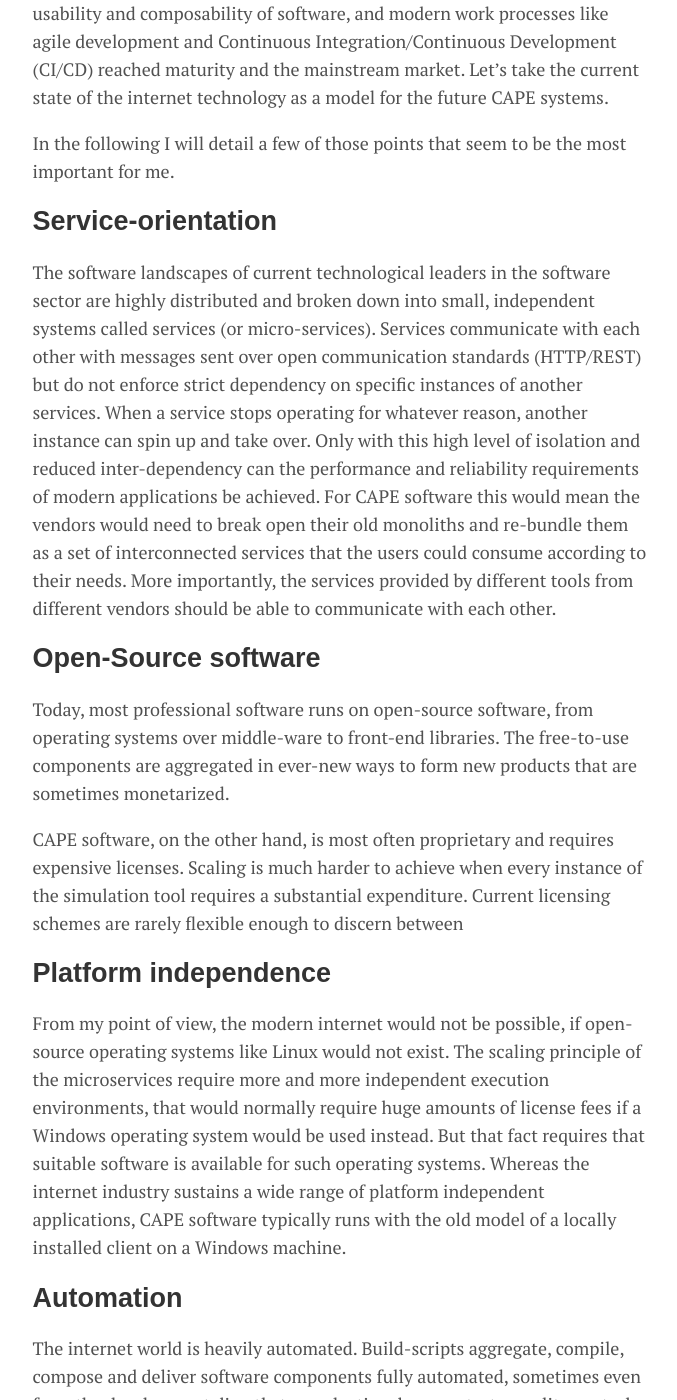
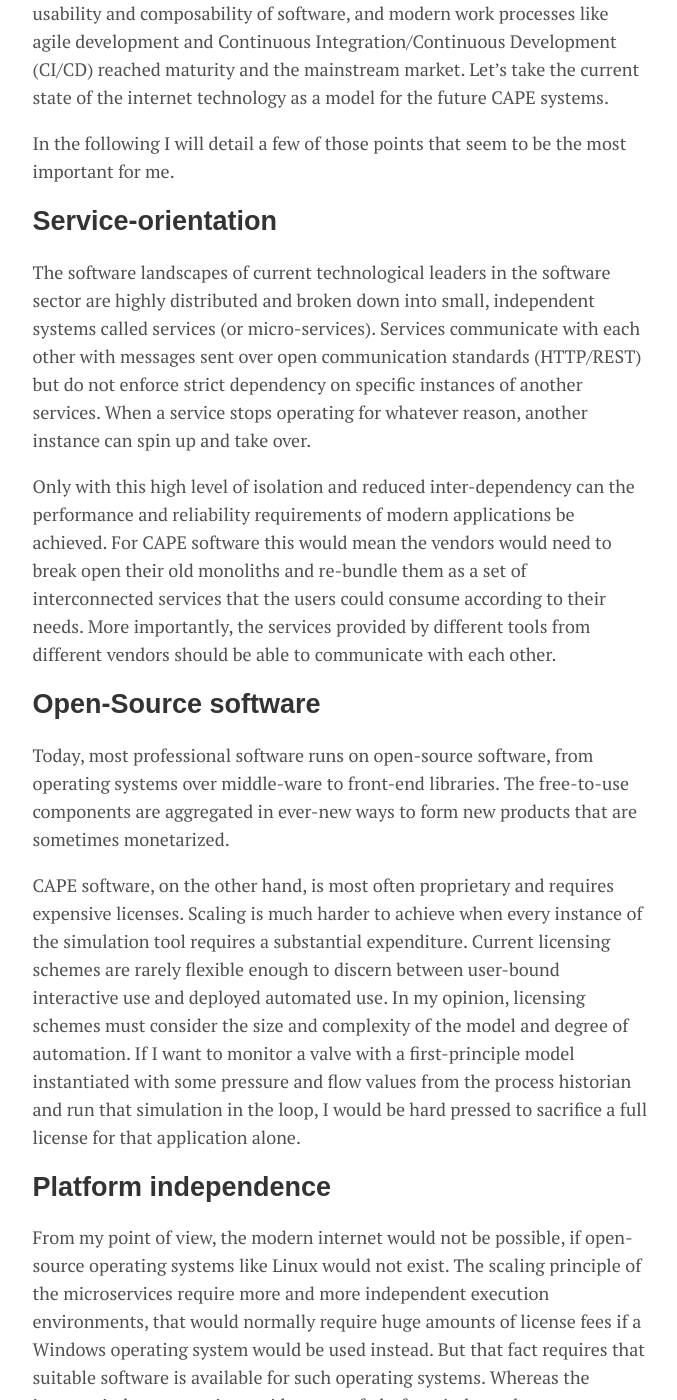
Before and after one commit to Nukleon84/ChemicalCode, a Jekyll site: the page built from _posts/2019-12-21-next-gen-simulation.md, in a window 1280 px wide and 1400 px high, scrolled down 3893 px. Shown: the whole window, without its empty margins (300-977 px from the left). Built offline with Jekyll 4.4.1, drawn with Linux system fonts in a browser that asks for light colours.

Commit message:
Cleaned up a hanging sentence.

```diff
--- a/_posts/2019-12-21-next-gen-simulation.md
+++ b/_posts/2019-12-21-next-gen-simulation.md
@@ -51,12 +51,14 @@ With the advent of cloud technology, a profound change in thought ripped apart t
 In the following I will detail a few of those points that seem to be the most important for me.
 
 ## Service-orientation
-The software landscapes of current technological leaders in the software sector are highly distributed and broken down into small, independent systems called services (or micro-services). Services communicate with each other with messages sent over open communication standards (HTTP/REST) but do not enforce strict dependency on specific instances of another services. When a service stops operating for whatever reason, another instance can spin up and take over. Only with this high level of isolation and reduced inter-dependency can the performance and reliability requirements of modern applications be achieved. For CAPE software this would mean the vendors would need to break open their old monoliths and re-bundle them as a set of interconnected services that the users could consume according to their needs. More importantly, the services provided by different tools from different vendors should be able to communicate with each other.
+The software landscapes of current technological leaders in the software sector are highly distributed and broken down into small, independent systems called services (or micro-services). Services communicate with each other with messages sent over open communication standards (HTTP/REST) but do not enforce strict dependency on specific instances of another services. When a service stops operating for whatever reason, another instance can spin up and take over.
+
+Only with this high level of isolation and reduced inter-dependency can the performance and reliability requirements of modern applications be achieved. For CAPE software this would mean the vendors would need to break open their old monoliths and re-bundle them as a set of interconnected services that the users could consume according to their needs. More importantly, the services provided by different tools from different vendors should be able to communicate with each other.
 
 ## Open-Source software
 Today, most professional software runs on open-source software, from operating systems over middle-ware to front-end libraries. The free-to-use components are aggregated in ever-new ways to form new products that are sometimes monetarized.
 
-CAPE software, on the other hand, is most often proprietary and requires expensive licenses. Scaling is much harder to achieve when every instance of the simulation tool requires a substantial expenditure. Current licensing schemes are rarely flexible enough to discern between
+CAPE software, on the other hand, is most often proprietary and requires expensive licenses. Scaling is much harder to achieve when every instance of the simulation tool requires a substantial expenditure. Current licensing schemes are rarely flexible enough to discern between user-bound interactive use and deployed automated use. In my opinion, licensing schemes must consider the size and complexity of the model and degree of automation. If I want to monitor a valve with a first-principle model instantiated with some pressure and flow values from the process historian and run that simulation in the loop, I would be hard pressed to sacrifice a full license for that application alone.
 
 ## Platform independence
 From my point of view, the modern internet would not be possible, if open-source operating systems like Linux would not exist. The scaling principle of the microservices require more and more independent execution environments, that would normally require huge amounts of license fees if a Windows operating system would be used instead. But that fact requires that suitable software is available for such operating systems. Whereas the internet industry sustains a wide range of platform independent applications, CAPE software typically runs with the old model of a locally installed client on a Windows machine.
```
